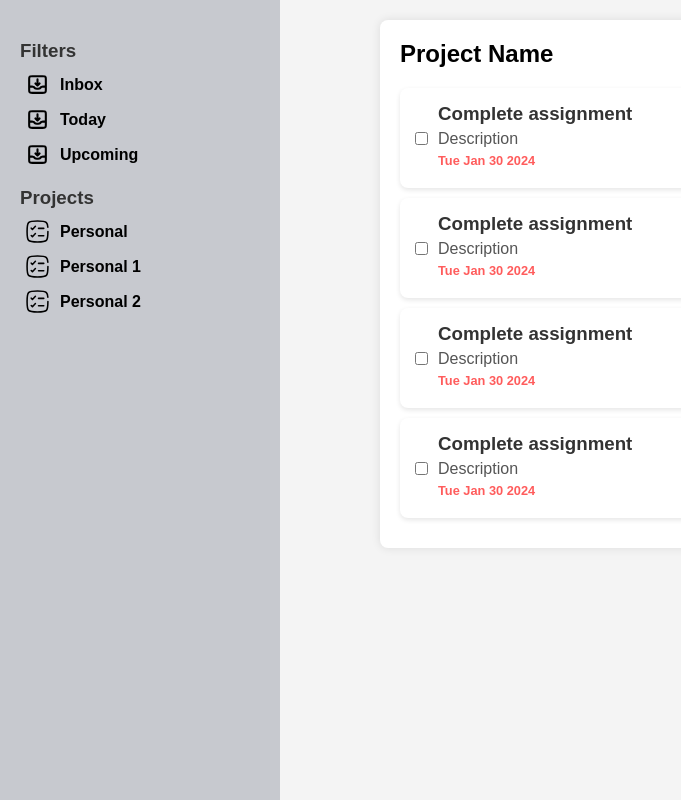
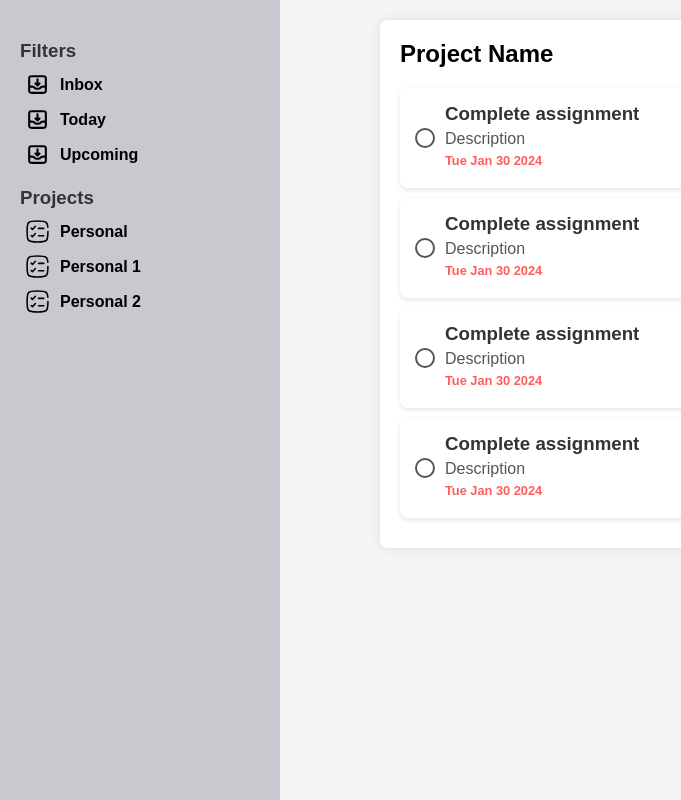
Before and after one commit to carlosnbr/todo, a website built with webpack: page src/index.html in a window 1280 px wide. Shown: the whole page, without its empty margins (0-681 px from the left). Built offline with nearby package versions, Linux system fonts and the light colour scheme.

Commit message:
Style checkbox with custom icon and checked states

```diff
--- a/src/styles.css
+++ b/src/styles.css
@@ -98,5 +98,48 @@ p {
 }
 
 .task-checkbox {
-    margin-right: 10px; /* Adjust spacing between checkbox and task details */
+    position: relative;
+    margin-right: 10px;
+    width: 20px;
+    height: 20px;
+    border: 2px solid #555;
+    border-radius: 50%;
+    appearance: none;
+    cursor: pointer;
+    transition: background-color 0.3s, border-color 0.3s;
+
+    /* Hide the default checkbox visually */
+    &::before {
+        content: "";
+        position: absolute;
+        top: 0;
+        left: 0;
+        width: 100%;
+        height: 100%;
+    }
+
+    /* Hover styles */
+    &:hover {
+        background-color: #4ece8336; /* Background color on hover */
+        color: #fff; /* Icon color when checked */
+
+        &::before {
+            background-image: url('../src/assets/checked-icon.svg'); /* Set SVG as background image */
+            background-size: cover; /* Make sure the SVG covers the entire checkbox */
+        }
+    }
+
+    /* Style for checked state */
+    &:checked {
+        background-color: #3da368; /* Fill color when checked */
+        border-color: #348053; /* Border color when checked */
+        color: #fff; /* Icon color when checked */
+
+        /* Change only the color of the SVG icon when checked */
+        &::before {
+            background-image: url('../src/assets/checked-icon.svg'); /* Set SVG as background image */
+            background-size: cover; /* Make sure the SVG covers the entire checkbox */
+            filter: brightness(0) invert(1); /* Invert the colors of the SVG except for white */
+        }
+    }
 }
```
Also changed, not shown: dist/01430bf0bbc178d6e311.svg (added), dist/bundle.js, src/assets/checked-icon.svg (added).
